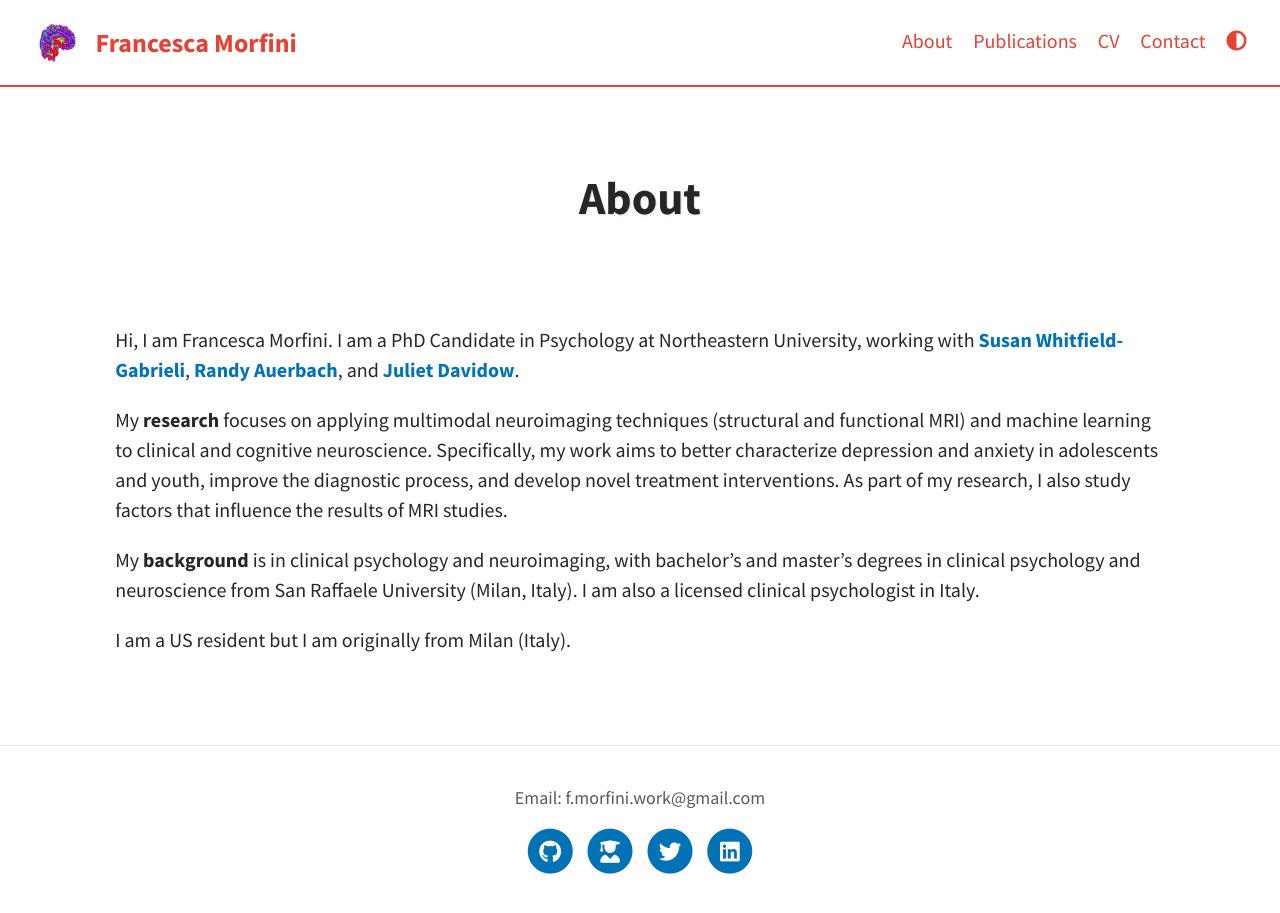
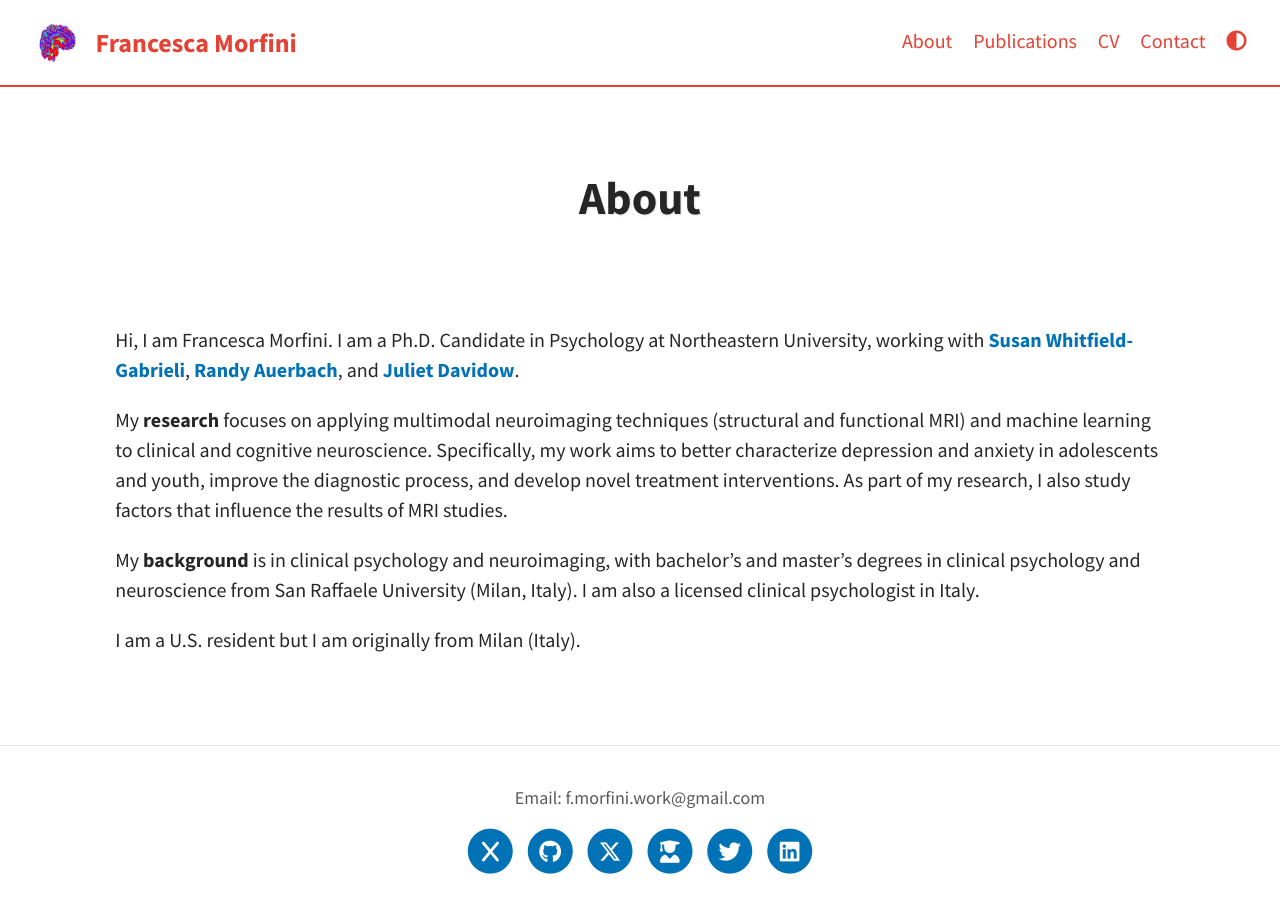
Before and after one commit to fmorfini/fmorfini.github.io, a Jekyll site: the page built from pages/about.md, in a window 1280 px wide. Built offline with Jekyll 4.4.1, drawn with Linux system fonts in a browser that asks for light colours; a script that is not in the unit is left out.

```diff
--- a/_data/icons.yml
+++ b/_data/icons.yml
@@ -1,13 +1,15 @@
 # For the Icons on the footer of the website
 # For the Share buttons at the end of the articles, use the "social.yml"
 
+x: f_morfini
 github: fmorfini
+x-twitter: f_morfini
 google-scholar: https://scholar.google.com/citations?hl=en&user=_FEmaGoAAAAJ&view_op=list_works&sortby=pubdate   # e.g. "WXAAOb0AAAAJ"
 twitter: f_morfini
 linkedin: francesca-morfini
 
+
 mail:            # currently not working on Google Chrome e.g. "sam@mail.com"
-
 
 behance:
 bitbucket:
--- a/index.html
+++ b/index.html
@@ -12,6 +12,6 @@ layout: page
 	<p style="text-align: left; width:100%; margin: auto;" >
 	<br><br>
 
-	Hi, I am Francesca! I am a PhD Candidate Northeastern University working with <a href="https://whitfield-gabrieli.sites.northeastern.edu" target="_blank" rel="noopener noreferrer" >Susan Whitfield-Gabrieli</a>, <a href="https://www.auerbachlab.com/" target="_blank" rel="noopener noreferrer" >Randy Auerbach</a>, and <a href="https://lbdlpsych.sites.northeastern.edu/" target="_blank" rel="noopener noreferrer" >Juliet Davidow</a>.
+	Hi, I am Francesca! I am a Ph.D. Candidate Northeastern University working with <a href="https://whitfield-gabrieli.sites.northeastern.edu" target="_blank" rel="noopener noreferrer" >Susan Whitfield-Gabrieli</a>, <a href="https://www.auerbachlab.com/" target="_blank" rel="noopener noreferrer" >Randy Auerbach</a>, and <a href="https://lbdlpsych.sites.northeastern.edu/" target="_blank" rel="noopener noreferrer" >Juliet Davidow</a>.
 
 </div>
--- a/pages/about.md
+++ b/pages/about.md
@@ -6,7 +6,7 @@ position: 1
 #feature-img: "assets/img/pexels/travel.jpeg"
 ---
 
-Hi, I am Francesca Morfini. I am a PhD Candidate in Psychology at Northeastern University, working with [**Susan Whitfield-Gabrieli**](https://whitfield-gabrieli.sites.northeastern.edu), [**Randy Auerbach**](https://www.auerbachlab.com/), and [**Juliet Davidow**](https://lbdlpsych.sites.northeastern.edu/).
+Hi, I am Francesca Morfini. I am a Ph.D. Candidate in Psychology at Northeastern University, working with [**Susan Whitfield-Gabrieli**](https://whitfield-gabrieli.sites.northeastern.edu), [**Randy Auerbach**](https://www.auerbachlab.com/), and [**Juliet Davidow**](https://lbdlpsych.sites.northeastern.edu/).
 
 My **research** focuses on applying multimodal neuroimaging techniques (structural and functional MRI) and machine learning to clinical and cognitive neuroscience.
 Specifically, my work aims to better characterize depression and anxiety in adolescents and youth, improve the diagnostic process, and develop novel treatment interventions.
@@ -14,4 +14,4 @@ As part of my research, I also study factors that influence the results of MRI s
 
 My **background** is in clinical psychology and neuroimaging, with bachelor's and master's degrees in clinical psychology and neuroscience from San Raffaele University (Milan, Italy). I am also a licensed clinical psychologist in Italy.
 
-I am a US resident but I am originally from Milan (Italy).
+I am a U.S. resident but I am originally from Milan (Italy).
```
